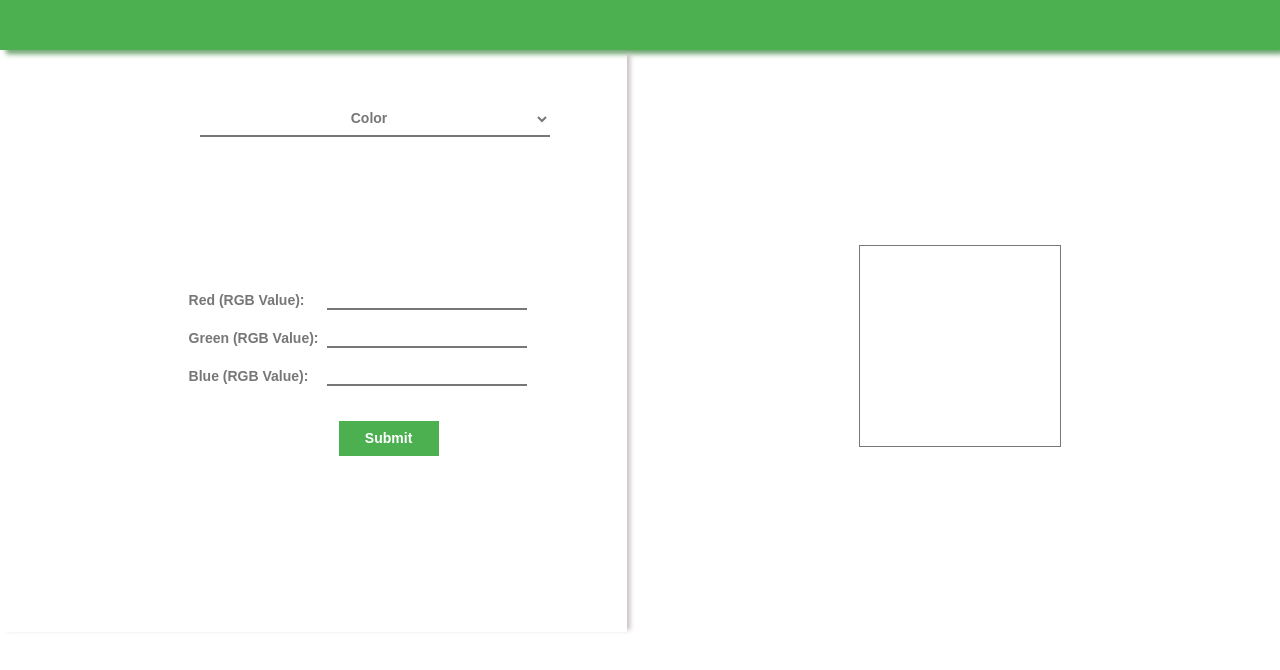
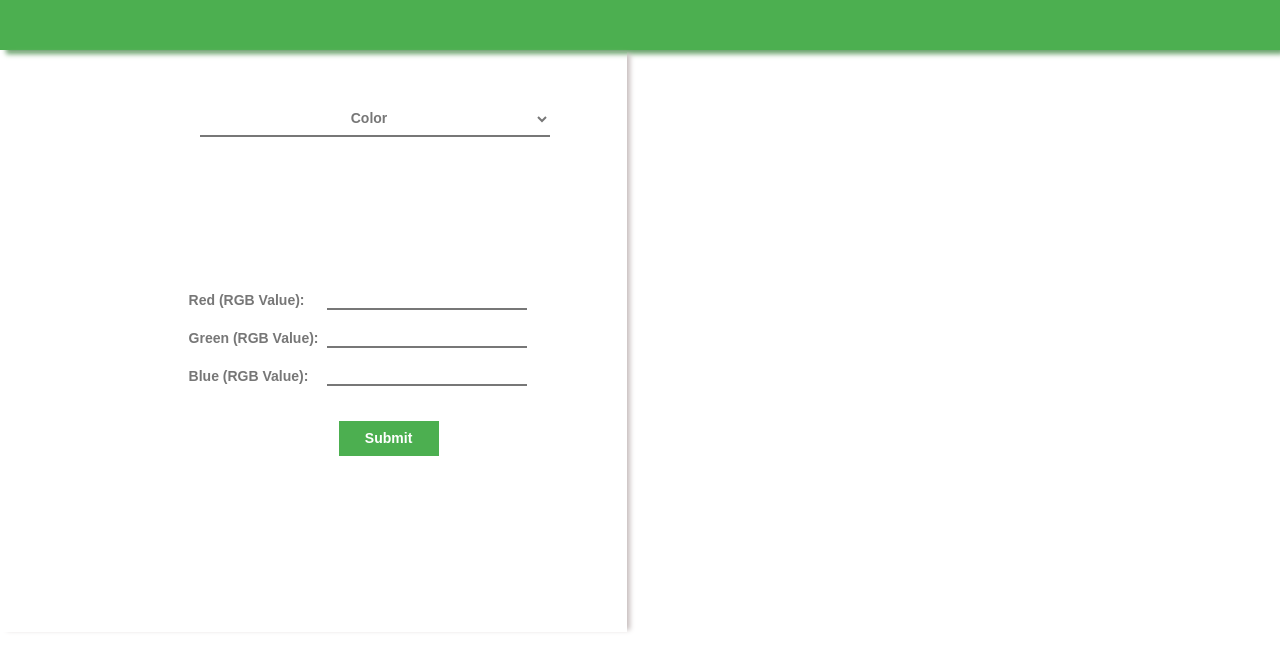
Before and after one commit to iranjeetverma/color-distance, a plain HTML site: page index.html in a window 1280 px wide. Drawn offline with Linux system fonts and the light colour scheme.

Commit message:
remove result div

```diff
--- a/index.html
+++ b/index.html
@@ -49,7 +49,6 @@
 		</div>
 	</div>
 	<div id = "Right-block">
-		<div class = "result"></div>
 	</div>
 </body>
 </html>
```
